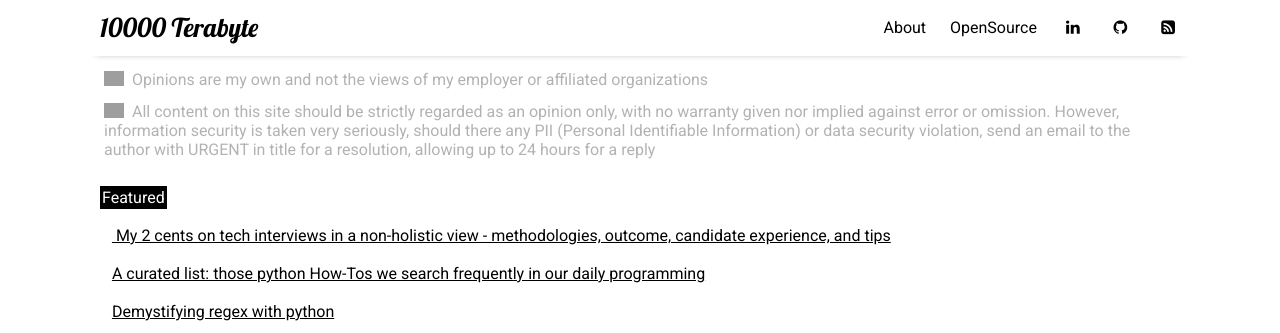
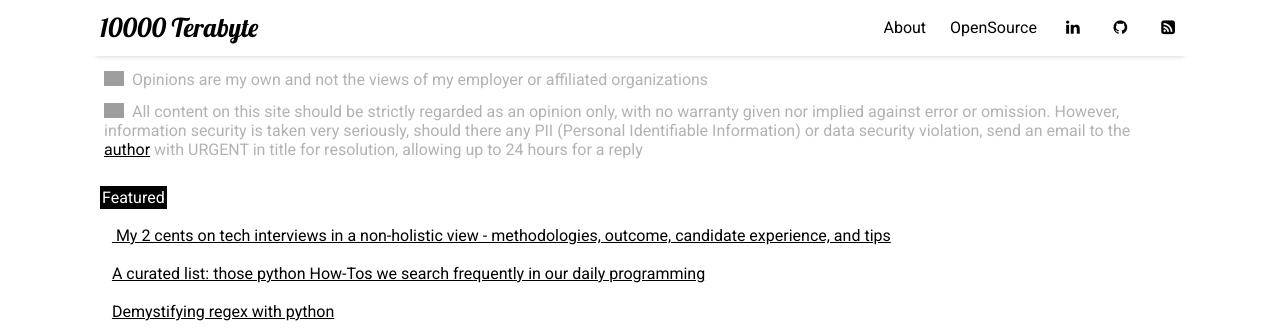
Before and after one commit to 10000TB/10000TB.github.io, a Jekyll site: the page built from index.html, in a window 1280 px wide and 900 px high. Shown: the top 333 px of the window. Built offline with Jekyll 4.4.1, drawn with Linux system fonts in a browser that asks for light colours; nearby versions of some CDN libraries; the list of posts is cut into pages by our own code; grey boxes are pictures that could not be loaded.

Commit message:
[ home disclaimer ] add link to author.

```diff
--- a/_layouts/home.html
+++ b/_layouts/home.html
@@ -4,7 +4,7 @@ title: Home
 ---
 
 <div style="color:rgba(0,0,0,0.3); padding: 4px 4px; margin-bottom:5px;"><img src="https://cdn2.iconfinder.com/data/icons/interface-icons-line/53/Danger_Sign-512.png" style="width:20px;position:relative;float:left;margin-top:1px;"> &nbsp; Opinions are my own and not the views of my employer or affiliated organizations</div>
-<div style="color:rgba(0,0,0,0.3); padding: 4px 4px; margin-bottom:25px;"><img src="https://cdn2.iconfinder.com/data/icons/interface-icons-line/53/Danger_Sign-512.png" style="width:20px;position:relative;float:left;margin-top:1px;"> &nbsp; All content on this site should be strictly regarded as an opinion only, with no warranty given nor implied against error or omission. However, information security is taken very seriously, should there any PII (Personal Identifiable Information) or data security violation, send an email to the author with URGENT in title for a resolution, allowing up to 24 hours for a reply</div>
+<div style="color:rgba(0,0,0,0.3); padding: 4px 4px; margin-bottom:25px;"><img src="https://cdn2.iconfinder.com/data/icons/interface-icons-line/53/Danger_Sign-512.png" style="width:20px;position:relative;float:left;margin-top:1px;"> &nbsp; All content on this site should be strictly regarded as an opinion only, with no warranty given nor implied against error or omission. However, information security is taken very seriously, should there any PII (Personal Identifiable Information) or data security violation, send an email to the <a href="http://10000tb.org/pages/about.html">author</a> with URGENT in title for resolution, allowing up to 24 hours for a reply</div>
 
 <div>
     <span style="color:white; background-color: black;padding: 2px 2px;">Featured</span><br/><br/>
```
